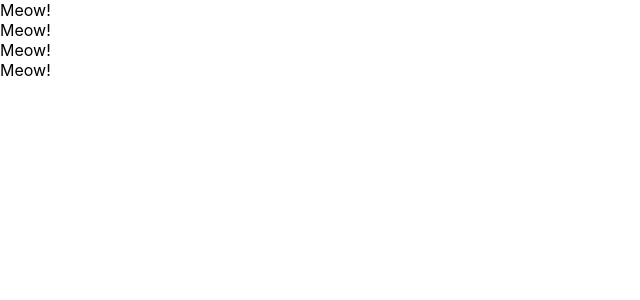
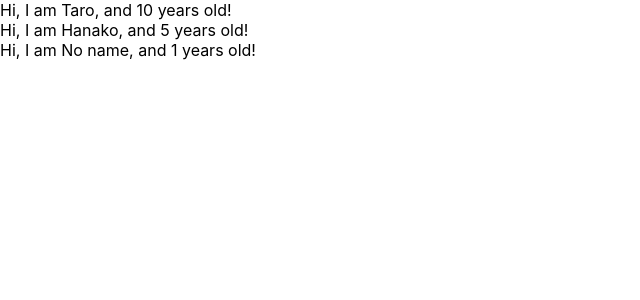
Before and after one commit to kitsune-zu-ka/udemy-react-redux-app, a React (Create React App) app: page / in a window 1280 px wide. Shown: the top 300 px of the page, without its empty margins (0-640 px from the left). Built offline with nearby package versions, Linux system fonts and the light colour scheme.

Commit message:
section 3-15

```diff
--- a/src/App.js
+++ b/src/App.js
@@ -1,29 +1,36 @@
 import React from 'react';
 
-// class App extends Component {
-//     render() {
-//         return (
-//             <React.Fragment>
-//                 <label htmlFor="bar">bar</label>
-//                 <input type="text" onChange={() => {console.log("I am clicked.")}} />
-//             </React.Fragment>
-//         );
-//     }
-// }
-
 const App = () => {
+    const  profiles = [
+        {
+            name: "Taro",
+            age: 10
+        },
+        {
+            name: "Hanako",
+            age: 5
+        },
+        {
+            name: "No name"
+        }
+    ]
     return (
         <React.Fragment>
-            <Cat/>
-            <Cat/>
-            <Cat/>
-            <Cat/>
+            {
+                profiles.map((profile, index) => {
+                    return <User name={profile.name} age={profile.age} key={index}/>
+                })
+            }
         </React.Fragment>
     );
 }
 
-const Cat = () => {
-    return <div>Meow!</div>
+const User = (props) => {
+    return <div>Hi, I am {props.name}, and {props.age} years old!</div>
+}
+
+User.defaultProps = {
+    age: 1
 }
 
 export default App;
```
